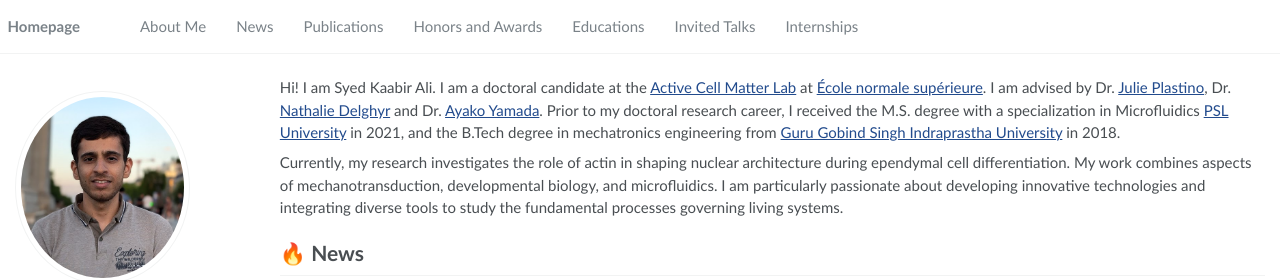
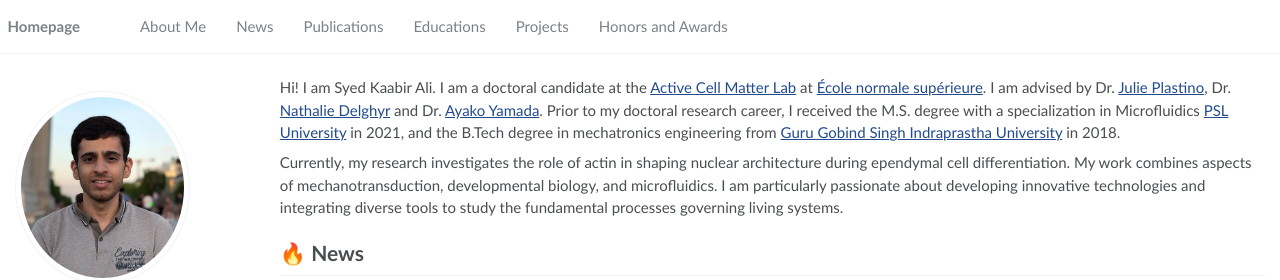
Before and after one commit to kaabir/kaabir.github.io, a Jekyll site: the page built from _pages/about.md, in a window 1280 px wide. Shown: the top 280 px of the page. Built offline with Jekyll 4.4.1, drawn with Linux system fonts in a browser that asks for light colours.

Commit message:
Update navigation.yml

```diff
--- a/_data/navigation.yml
+++ b/_data/navigation.yml
@@ -9,14 +9,15 @@ main:
   - title: "Publications"
     url: "/#-publications"
 
+  - title: "Educations"
+    url: "/#-educations"
+
+  - title: "Projects"
+    url: "/#-Projects"
+
   - title: "Honors and Awards"
     url: "/#-honors-and-awards"
 
-  - title: "Educations"
-    url: "/#-educations"
 
-  - title: "Invited Talks"
-    url: "/#-invited-talks"
-
-  - title: "Internships"
-    url: "/#-internships"
+ # - title: "Internships"
+  #  url: "/#-internships"
```
